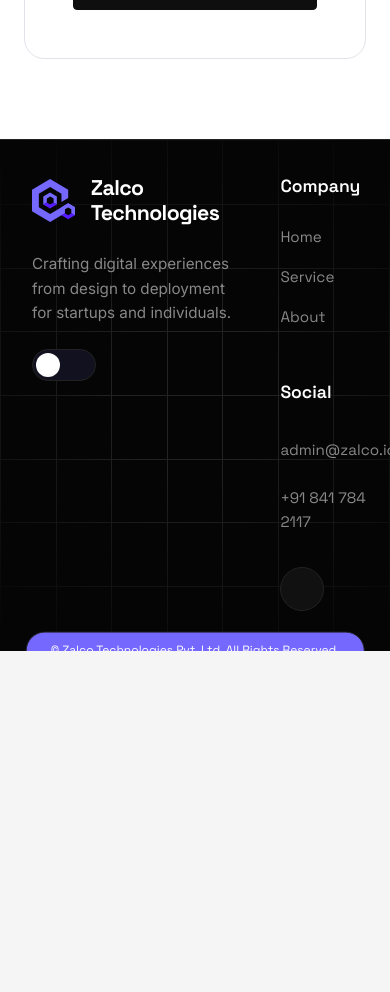
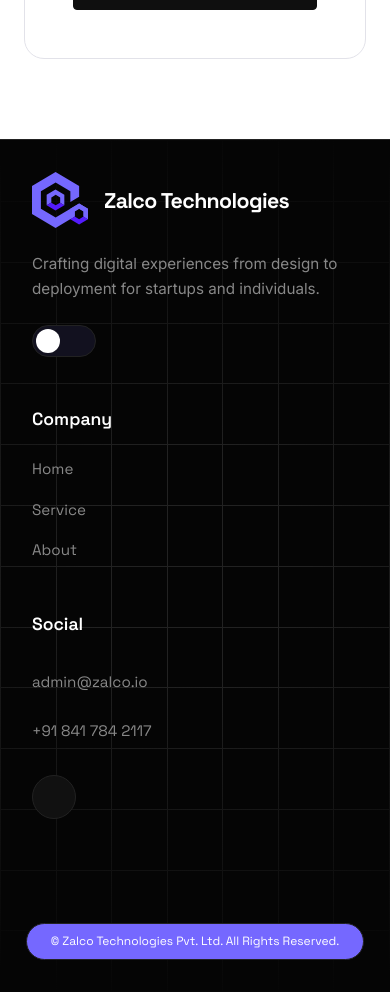
Before and after one commit to adminZalco/Zalco, a React (Vite) app: page / in a window 390 px wide. Shown: the part 10940-11932 px from the top of the page. Before the commit the page ends 11591 px from the top, so only its background shows below. Built offline with nearby package versions, Linux system fonts and the light colour scheme; some icons are missing.

Commit message:
refactor: Adjust footer layout to use flexbox on small screens and grid on larger screens, and update copyright pill positioning.

```diff
--- a/src/index.css
+++ b/src/index.css
@@ -817,8 +817,8 @@
     border-top: 1px solid var(--border-primary);
     padding: var(--space-6);
     position: relative;
-    display: grid;
-    grid-template-columns: 1fr 1fr;
+    display: flex;
+    flex-direction: column;
     gap: var(--space-8);
     overflow: hidden;
     z-index: 1;
@@ -833,6 +833,8 @@
 @media (min-width: 768px) {
     .bento-footer-inner {
         padding: var(--space-12);
+        display: grid;
+        grid-template-columns: 1fr 1fr;
         gap: var(--space-12);
     }
 }
@@ -1037,10 +1039,8 @@
 }
 
 .bento-copyright-pill {
-    position: absolute;
-    bottom: 0;
-    left: 50%;
-    transform: translate(-50%, 50%);
+    position: relative;
+    margin-top: var(--space-8);
     background-color: var(--accent-primary);
     border: 1px solid var(--border-primary);
     padding: var(--space-2) var(--space-4);
@@ -1049,6 +1049,8 @@
     color: var(--text-inverse);
     white-space: nowrap;
     z-index: 10;
+    align-self: center;
+    text-align: center;
 }
 
 @media (min-width: 480px) {
```
